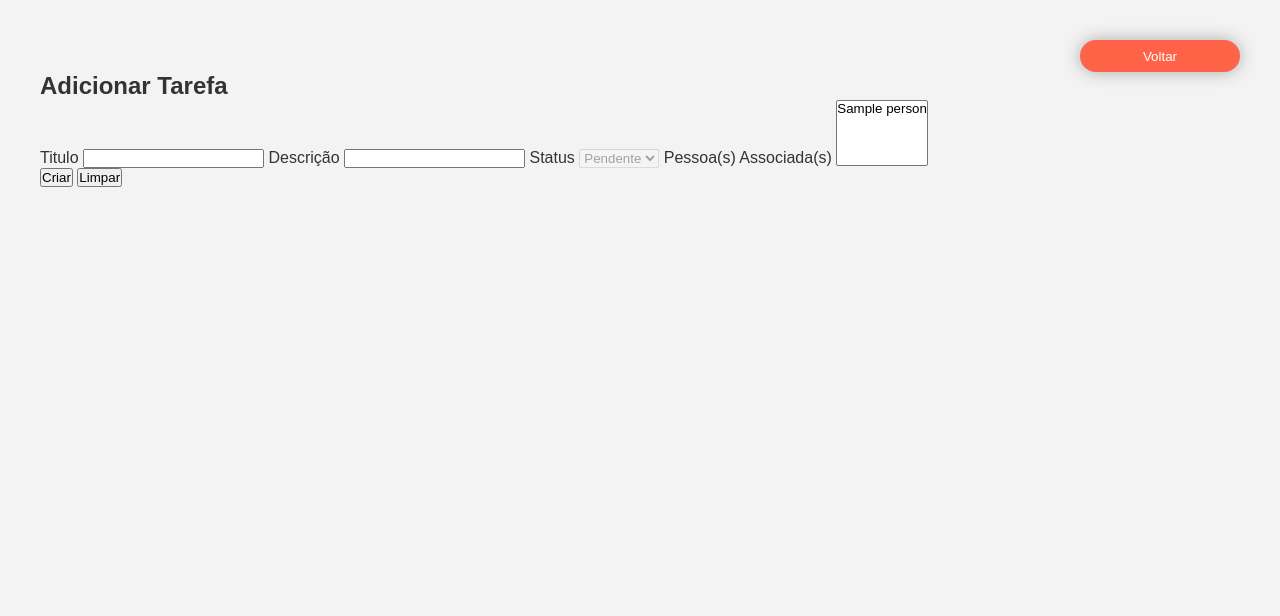
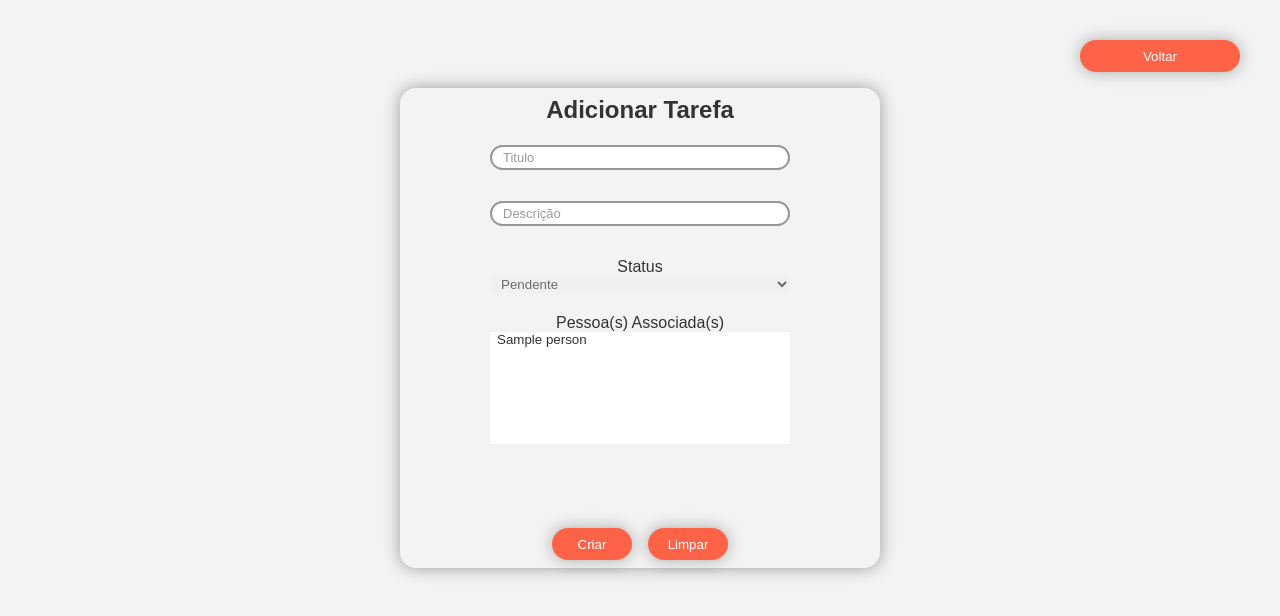
Before and after one commit to Kauan-Azevedo/Task-Manager, a Django app: page /task/add/ in a window 1280 px wide. Shown: the top 616 px of the page. Run offline with Django 4.2, Linux system fonts and the light colour scheme; tables that the repository leaves empty hold one stand-in row (values such as "Sample post").

Commit message:
feat: Create task page completed

```diff
--- /dev/null
+++ b/tasks/static/css/taskAdd.css
@@ -0,0 +1,63 @@
+form {
+    width: 100%;
+    max-width: 30rem;
+    min-height: 30rem;
+    margin: 1rem auto;
+    padding: 0.5rem;
+    border-radius: 1rem;
+    box-shadow: 0 0 1rem #33333375;
+    display: flex;
+    flex-direction: column;
+    align-items: center;
+    gap: .7rem;
+}
+
+label {
+    width: 100%;
+    height: 45px;
+    padding: 10px;
+    display: flex;
+    flex-direction: column;
+    align-items: center;
+    position: relative;
+}
+
+label select {
+    width: 100%;
+    max-width: 300px;
+    outline: transparent;
+    padding: 0px 7px;
+    border: 2px solid #33333382;
+    color: var(--text-color);
+    border: none;
+}
+
+label .multiple-person {
+    min-height: 7rem;
+}
+
+.btn-group{
+    display: flex;
+    gap: 1rem;
+    align-items: center;
+    margin-top: auto;
+}
+
+.btn-group input {
+    width: 5rem;
+    height: 2rem;
+    text-align: center;
+    margin-left: auto;
+    padding: .55rem 0;
+    color: #fff;
+    background-color: var(--primary-color);
+    border: none;
+    border-radius: 999rem;
+    box-shadow: 0 0 1rem #33333360;
+    transition: 250ms;
+    cursor: pointer;
+}
+
+.btn-group input:hover {
+    width: 5.5rem;
+}
--- a/tasks/templates/tasks/taskAdd.html
+++ b/tasks/templates/tasks/taskAdd.html
@@ -3,6 +3,11 @@
 {% block pageTitle %}
     Adicionar Tarefa
 {% endblock pageTitle %}
+{% block localCss %}
+    {% load static %}
+    <link rel="stylesheet" type="text/css" href="{% static 'css/taskAdd.css' %}" />
+    <link rel="stylesheet" type="text/css" href="{% static 'css/input.css' %}" />
+{% endblock localCss %}
 
 {% block content %}
   <section>
@@ -10,13 +15,13 @@
     <form action="/add/task/" method="POST">
       {% csrf_token %}
       <h2>Adicionar Tarefa</h2>
-      <label for="title">
-        <span>Titulo</span>
-        <input id="title" name="title" type="text" required />
+      <label for="title" class="label">
+        <input id="title" class="input" name="title" type="text" autoComplete="off" required />
+        <span class="span">Titulo</span>
       </label>
-      <label for="description">
-        <span>Descrição</span>
-        <input id="description" name="description" type="text" required />
+      <label for="description" class="label">
+        <input id="description" class="input" name="description" type="text" autoComplete="off" required />
+        <span class="span">Descrição</span>
       </label>
       <label for="status">
         <span>Status</span>
@@ -28,15 +33,15 @@
       </label>
       <label for="person">
         <span>Pessoa(s) Associada(s)</span>
-        <select id="person" name="person" required multiple>
+        <select id="person" name="person" class="multiple-person" required multiple>
           {% for name in person %}
           <option value="{{ name }}">{{ name }}</option>
           {% endfor %}
         </select>
       </label>
-      <div>
+      <div class="btn-group">
         <input type="submit" value="Criar" />
-        <input type="button" value="Limpar" />
+        <input type="button" value="Limpar" onclick="window.location.reload()" />
       </div>
     </form>
   </section>
```
